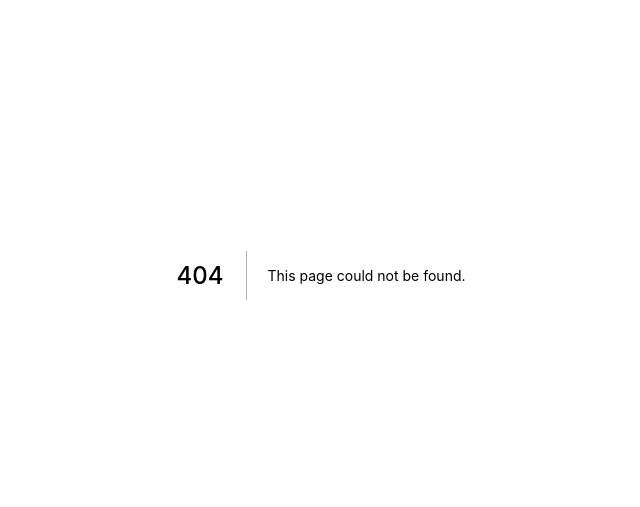
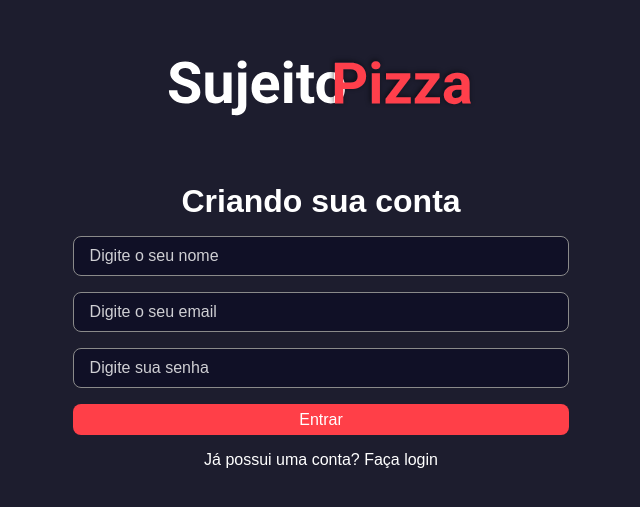
Before and after one commit to guihuff/projetoPedidosFront, a Next.js app: page /singup in a window 1280 px wide. Before the commit this address had no page. Shown: the part 125-632 px from the top of the page, without its empty margins (319-959 px from the left). Built offline with nearby package versions, Linux system fonts and the light colour scheme.

Commit message:
pagina de cadastro e inicio authcontext

```diff
--- /dev/null
+++ b/src/contexts/AuthContext.tsx
@@ -0,0 +1,40 @@
+import { createContext, ReactNode, useState } from 'react';
+
+
+type AuthContextData = {
+  user: UserProps;
+  isAuthenticated: boolean;
+  singIn: (credentials: SingInProps) => Promise<void>;
+}
+
+type UserProps = {
+  id: string;
+  name: string;
+  email: string;
+}
+
+type SingInProps = {
+  email: string;
+  password: string;
+}
+
+type AuthProviderProps = {
+  children: ReactNode;
+}
+
+export const AuthContext = createContext({} as AuthContextData);
+
+export function AuthProvider({ children }: AuthProviderProps){
+  const [user, setUser] = useState<UserProps>();
+  const isAuthenticated = !!user;
+
+  async function singIn() {
+    alert('login')
+  }
+
+  return (
+    <AuthContext.Provider value={{ user, isAuthenticated, singIn }}>
+      {children}
+    </AuthContext.Provider>
+  )
+}
--- a/src/pages/_app.tsx
+++ b/src/pages/_app.tsx
@@ -1,8 +1,13 @@
 import '../../styles/globals.scss';
 import { AppProps } from 'next/app';
+import { AuthProvider } from '../contexts/AuthContext';
 
 function MyApp({ Component, pageProps }: AppProps) {
-  return <Component {...pageProps} />
+  return (
+    <AuthProvider>
+      <Component {...pageProps} />
+    </AuthProvider>
+  )
 }
 
 export default MyApp
--- /dev/null
+++ b/src/pages/singup/index.tsx
@@ -0,0 +1,51 @@
+import Head from 'next/head';
+import Image from 'next/image';
+import styles from '../../../styles/home.module.scss';
+
+import logoImg from '../../../public/logo.svg';
+import { Input } from '../../components/ui/Input';
+import { Button } from '../../components/ui/Button';
+
+import Link from 'next/link';
+
+export default function SingUp() {
+  return (
+    <>
+      <Head>
+        <title>Faça seu cadastro agora!</title>
+      </Head>
+      <div className={styles.containerCenter}>
+        <Image src={logoImg} alt='Logo Sujeito Pizzaria' />
+        <div className={styles.login}>
+          <h1>Criando sua conta</h1>
+          <form>
+            <Input
+              placeholder='Digite o seu nome'
+              type='text'
+            />
+            <Input
+              placeholder='Digite o seu email'
+              type='text'
+            />
+            <Input
+              placeholder='Digite sua senha'
+              type='password'
+            />
+
+            <Button
+              loading={false}
+              type='submit'
+            >
+              Entrar
+            </Button>
+
+          </form>
+
+          <Link href="/"><a className={styles.text}>Já possui uma conta? Faça login</a></Link>
+
+
+        </div>
+      </div>
+    </>
+  )
+}
--- a/styles/home.module.scss
+++ b/styles/home.module.scss
@@ -15,6 +15,11 @@
   justify-content: center;
   flex-direction: column;
   padding: 2rem 1.5rem;
+
+  h1 {
+    color: var(--white);
+    padding-bottom: 1rem;
+  }
 
   form {
     width: 90%;
```
Also changed, not shown: src/pages/index.tsx (+20 -2 lines).
